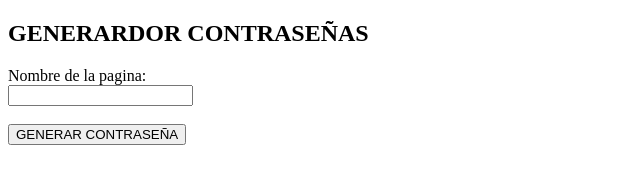
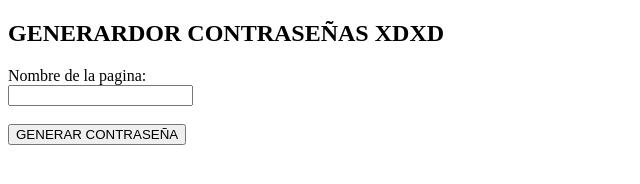
Before and after one commit to RenzoDavila/pruebaPass, a plain HTML site: page pass.html in a window 1280 px wide. Shown: the whole page, without its empty margins (0-640 px from the left). Drawn offline with Linux system fonts and the light colour scheme.

Commit message:
subiendo en master

```diff
--- a/pass.html
+++ b/pass.html
@@ -249,7 +249,7 @@
       }
     </script>
 
-    <h2>GENERARDOR CONTRASEÑAS</h2>
+    <h2>GENERARDOR CONTRASEÑAS XDXD</h2>
 
     <form action="/action_page.php">
       <label for="enc">Nombre de la pagina:</label><br />
```
